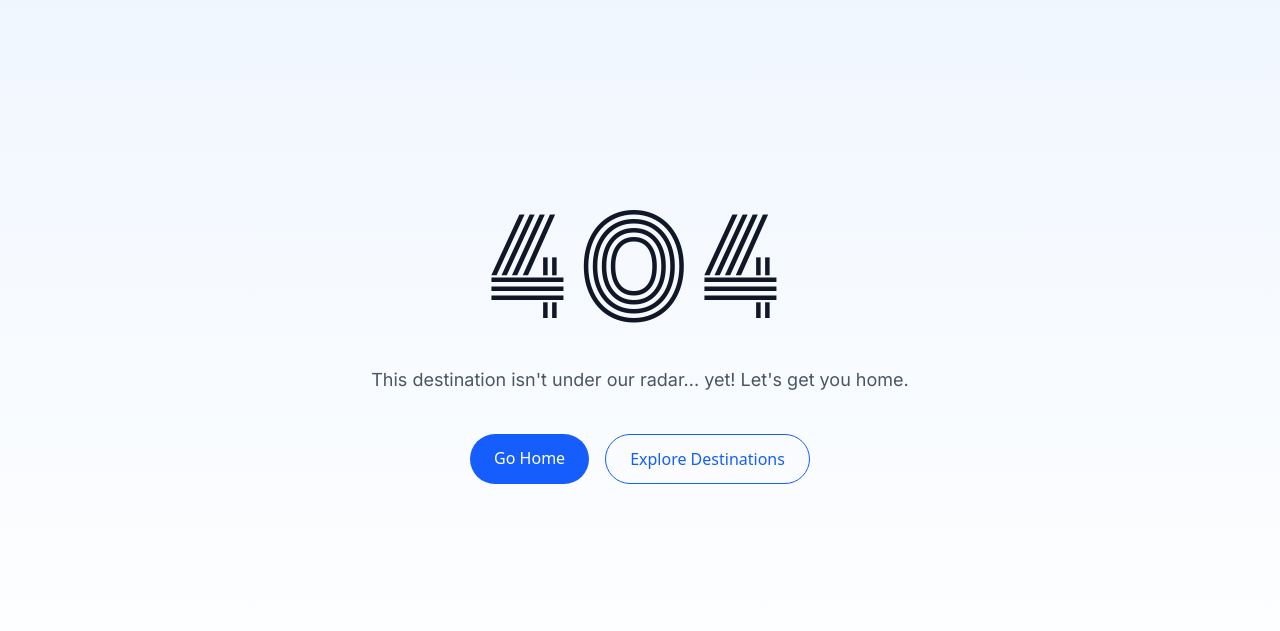
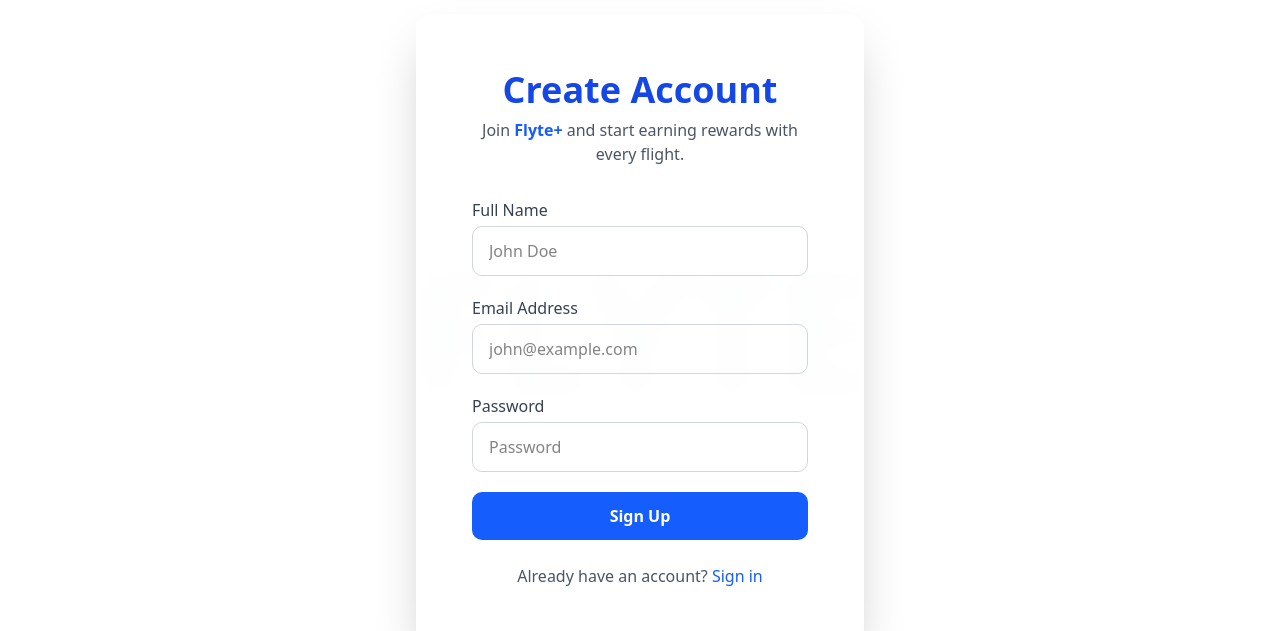
Before and after one commit to CodewithMiguelll/flyte, a Next.js app: page /auth/signup in a window 1280 px wide. Before the commit this address had no page. Shown: the part 272-903 px from the top of the page. Built offline with nearby package versions, Linux system fonts and the light colour scheme.

Commit message:
feat(auth): implement Login and SignUp components with animations and form handling

```diff
--- /dev/null
+++ b/src/app/auth/login/page.tsx
@@ -0,0 +1,6 @@
+const Login = () => {
+  return <>
+  </>;
+};
+
+export default Login;
--- /dev/null
+++ b/src/app/auth/signup/page.tsx
@@ -0,0 +1,103 @@
+"use client";
+import { motion } from "framer-motion";
+import Link from "next/link";
+
+const SignUp = () => {
+  return (
+    <main className="p-4 relative min-h-screen flex items-center justify-center overflow-hidden">
+      {/* Sign-up Card */}
+      <motion.section
+        initial={{ opacity: 0, y: 20 }}
+        animate={{ opacity: 1, y: 0 }}
+        transition={{ duration: 0.8 }}
+        className="relative z-10 bg-white/80 backdrop-blur-md rounded-2xl shadow-2xl p-8 md:p-14 w-full max-w-md"
+      >
+        <header className="text-center mb-8">
+          <h1 className="text-4xl font-bold text-blue-700 mb-2">
+            Create Account
+          </h1>
+          <p className="text-gray-600">
+            Join <span className="font-semibold text-blue-600">Flyte+</span> and
+            start earning rewards with every flight.
+          </p>
+        </header>
+
+        <form className="space-y-5">
+          <div>
+            <label
+              htmlFor="name"
+              className="block text-gray-700 font-medium mb-1"
+            >
+              Full Name
+            </label>
+            <input
+              type="text"
+              id="name"
+              placeholder="John Doe"
+              className="w-full px-4 py-3 rounded-lg border border-gray-300 focus:outline-none focus:ring-2 focus:ring-blue-500 focus:border-transparent"
+              required
+            />
+          </div>
+
+          <div>
+            <label
+              htmlFor="email"
+              className="block text-gray-700 font-medium mb-1"
+            >
+              Email Address
+            </label>
+            <input
+              type="email"
+              id="email"
+              placeholder="john@example.com"
+              className="w-full px-4 py-3 rounded-lg border border-gray-300 focus:outline-none focus:ring-2 focus:ring-blue-500 focus:border-transparent"
+              required
+            />
+          </div>
+
+          <div>
+            <label
+              htmlFor="password"
+              className="block text-gray-700 font-medium mb-1"
+            >
+              Password
+            </label>
+            <input
+              type="password"
+              id="password"
+              placeholder="Password"
+              className="w-full px-4 py-3 rounded-lg border border-gray-300 focus:outline-none focus:ring-2 focus:ring-blue-500 focus:border-transparent"
+              required
+            />
+          </div>
+
+          <motion.button
+            whileHover={{ scale: 1.03 }}
+            whileTap={{ scale: 0.97 }}
+            type="submit"
+            className="w-full bg-blue-600 text-white font-semibold py-3 rounded-lg hover:bg-blue-700 transition"
+          >
+            Sign Up
+          </motion.button>
+        </form>
+
+        <p className="mt-6 text-center text-gray-600">
+          Already have an account?{" "}
+          <Link
+            href="/login"
+            className="text-blue-600 font-medium hover:underline"
+          >
+            Sign in
+          </Link>
+        </p>
+      </motion.section>
+
+      {/* Floating Accent Text (subtle background text behind form) */}
+      <h2 className="absolute text-[10rem] font-extrabold text-blue-900/5 select-none">
+        FLYTE
+      </h2>
+    </main>
+  );
+};
+
+export default SignUp;
--- a/src/components/header.tsx
+++ b/src/components/header.tsx
@@ -42,15 +42,20 @@ export default function Header() {
 
         {/* Desktop Auth Buttons */}
         <div className="hidden md:flex gap-3">
+          <Link href="/auth/login">
             <Button
               variant="ghost"
               className="rounded-full text-gray-700 hover:text-blue-600"
             >
               Sign In
             </Button>
+          </Link>
+
+          <Link href="/auth/signup">
             <Button className="rounded-full bg-blue-600 hover:bg-blue-700 text-white">
               Sign Up
             </Button>
+          </Link>
         </div>
 
         {/* Mobile Hamburger */}
```
Also changed, not shown: src/app/bookings/page.tsx (+8 -0 lines). Lines whose indentation alone changed are shown as unchanged.
